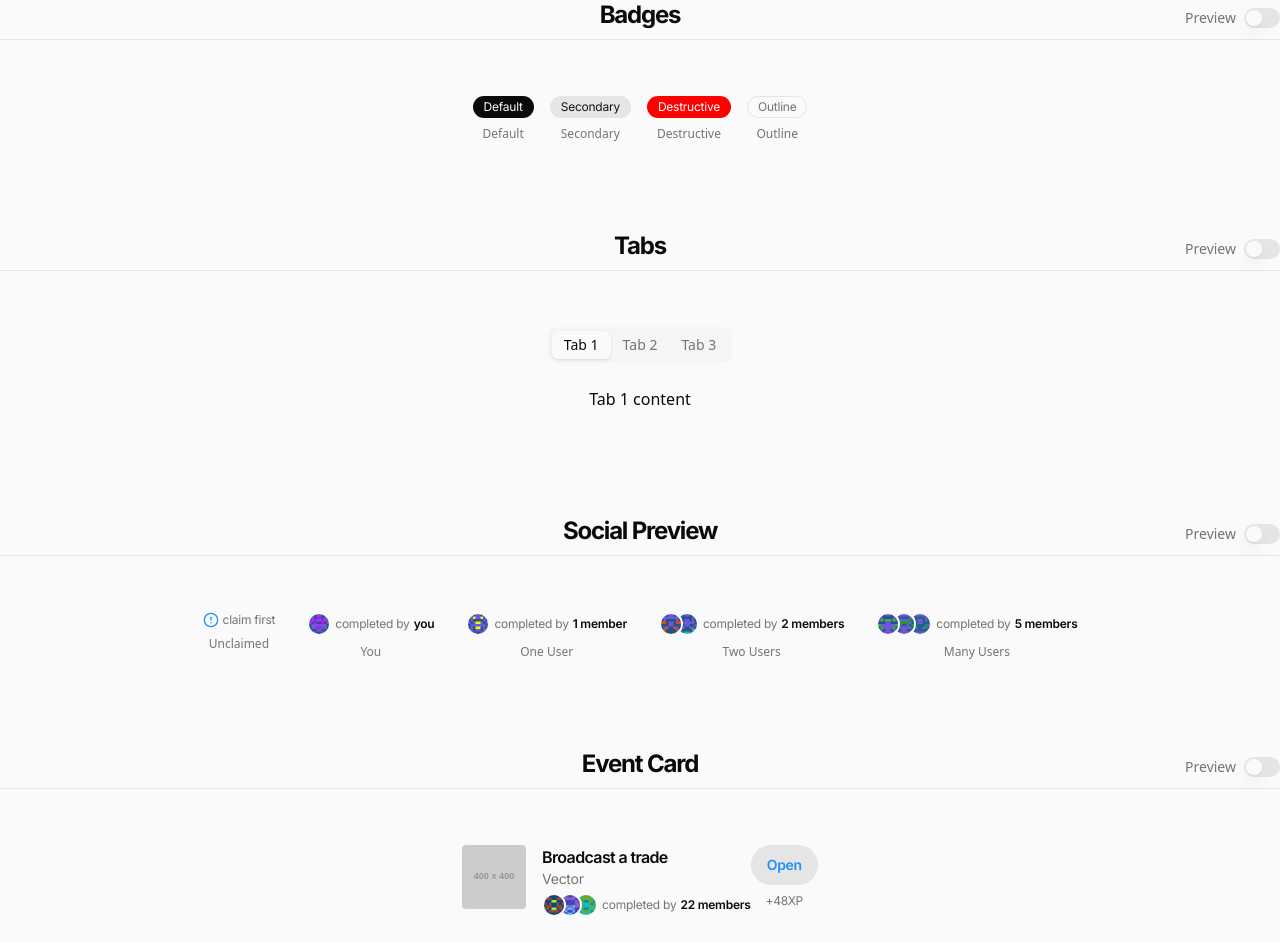
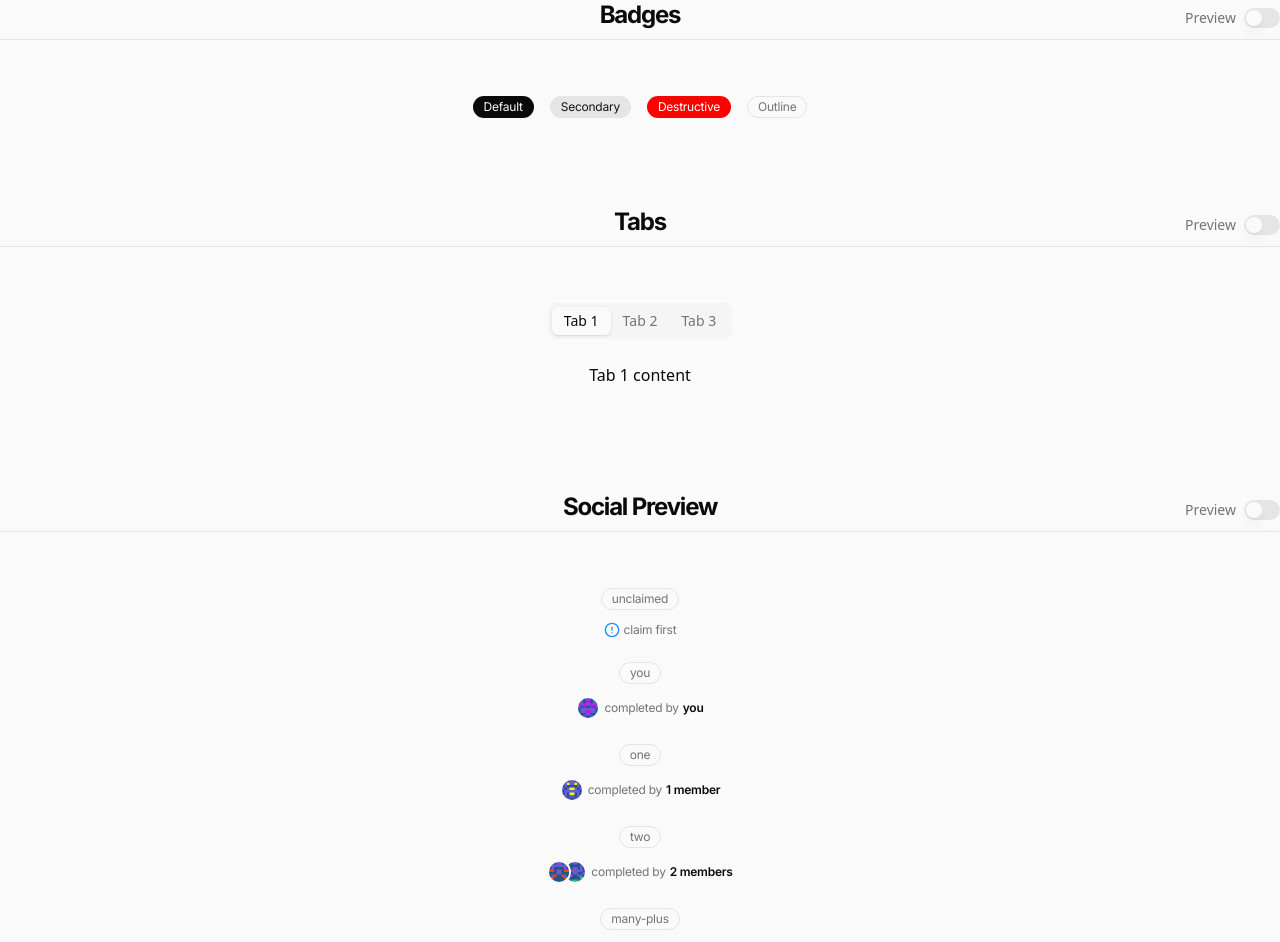
Before and after one commit to peacenode/styledoc, a Next.js app: page / in a window 1280 px wide. Shown: the part 3880-4822 px from the top of the page. Built offline with nearby package versions, Linux system fonts and the light colour scheme.

Commit message:
updating docs

```diff
--- /dev/null
+++ b/src/app/api/component-code/route.ts
@@ -0,0 +1,46 @@
+import { NextRequest, NextResponse } from 'next/server';
+import fs from 'fs';
+import path from 'path';
+
+// Map of component names to their file paths
+const componentPathMap: Record<string, string> = {
+  'button': 'src/components/ui/button.tsx',
+  'badge': 'src/components/ui/badge.tsx',
+  'tabs': 'src/components/ui/tabs.tsx',
+  'socialpreview': 'src/components/ui/socialpreview.tsx',
+  'eventcard': 'src/components/ui/eventcard.tsx',
+  // Add more components as needed
+};
+
+export async function GET(request: NextRequest) {
+  const searchParams = request.nextUrl.searchParams;
+  const componentPath = searchParams.get('path');
+
+  // Safety check to prevent directory traversal
+  if (!componentPath || componentPath.includes('..')) {
+    return NextResponse.json({ error: 'Invalid path' }, { status: 400 });
+  }
+
+  // Get the actual file path
+  let filePath = componentPath;
+
+  // If it's a component name instead of a path, get the mapped path
+  if (componentPath in componentPathMap) {
+    filePath = componentPathMap[componentPath];
+  }
+
+  // Ensure the path is within the components directory
+  const fullPath = path.join(process.cwd(), filePath);
+  if (!fullPath.startsWith(path.join(process.cwd(), 'src'))) {
+    return NextResponse.json({ error: 'Access denied' }, { status: 403 });
+  }
+
+  try {
+    // Read the file
+    const fileContent = fs.readFileSync(fullPath, 'utf-8');
+    return NextResponse.json({ code: fileContent });
+  } catch (error) {
+    console.error(`Error reading file ${fullPath}:`, error);
+    return NextResponse.json({ error: 'Failed to read file' }, { status: 500 });
+  }
+}
--- a/src/app/page.tsx
+++ b/src/app/page.tsx
@@ -335,7 +335,11 @@ export function EventCard({
           </Tabs>
         </section>
 
-        <ComponentPreview title="Buttons" code={buttonCode}>
+        <ComponentPreview
+          title="Buttons"
+          componentPath="button"
+          code={buttonCode}
+        >
           <div className="space-y-8 max-w-3xl mx-auto">
             {/* Variants */}
             <div className="space-y-4">
@@ -443,28 +447,24 @@ export function EventCard({
           </div>
         </ComponentPreview>
 
-        <ComponentPreview title="Badges" code={badgeCode}>
+        <ComponentPreview
+          title="Badges"
+          componentPath="badge"
+          code={badgeCode}
+        >
           <div className="flex flex-wrap gap-4 justify-center">
-            <div className="flex flex-col items-center gap-2">
-              <Badge variant="default">Default</Badge>
-              <span className="text-xs text-muted-foreground">Default</span>
-            </div>
-            <div className="flex flex-col items-center gap-2">
-              <Badge variant="secondary">Secondary</Badge>
-              <span className="text-xs text-muted-foreground">Secondary</span>
-            </div>
-            <div className="flex flex-col items-center gap-2">
-              <Badge variant="destructive">Destructive</Badge>
-              <span className="text-xs text-muted-foreground">Destructive</span>
-            </div>
-            <div className="flex flex-col items-center gap-2">
-              <Badge variant="outline">Outline</Badge>
-              <span className="text-xs text-muted-foreground">Outline</span>
-            </div>
+            <Badge variant="default">Default</Badge>
+            <Badge variant="secondary">Secondary</Badge>
+            <Badge variant="destructive">Destructive</Badge>
+            <Badge variant="outline">Outline</Badge>
           </div>
         </ComponentPreview>
 
-        <ComponentPreview title="Tabs" code={tabsCode}>
+        <ComponentPreview
+          title="Tabs"
+          componentPath="tabs"
+          code={tabsCode}
+        >
           <div className="flex justify-center">
             <div className="w-full max-w-md">
               <Tabs defaultValue="tab1">
@@ -481,30 +481,35 @@ export function EventCard({
           </div>
         </ComponentPreview>
 
-        <ComponentPreview title="Social Preview" code={socialPreviewCode}>
-          <div className="flex flex-wrap gap-8 justify-center">
-            <div className="flex flex-col items-center gap-2">
+        <ComponentPreview
+          title="Social Preview"
+          componentPath="socialpreview"
+          code={socialPreviewCode}
+        >
+          <div className="flex flex-col space-y-6 w-full max-w-md mx-auto">
+            <div className="flex flex-col space-y-2 items-center">
+              <Badge variant="outline" className="mb-1">unclaimed</Badge>
               <SocialPreview status="unclaimed" />
-              <span className="text-xs text-muted-foreground">Unclaimed</span>
             </div>
 
-            <div className="flex flex-col items-center gap-2">
+            <div className="flex flex-col space-y-2 items-center">
+              <Badge variant="outline" className="mb-1">you</Badge>
               <SocialPreview
                 status="you"
                 avatars={["https://api.dicebear.com/7.x/avataaars/svg?seed=user1"]}
               />
-              <span className="text-xs text-muted-foreground">You</span>
             </div>
 
-            <div className="flex flex-col items-center gap-2">
+            <div className="flex flex-col space-y-2 items-center">
+              <Badge variant="outline" className="mb-1">one</Badge>
               <SocialPreview
                 status="one"
                 avatars={["https://api.dicebear.com/7.x/avataaars/svg?seed=user2"]}
               />
-              <span className="text-xs text-muted-foreground">One User</span>
             </div>
 
-            <div className="flex flex-col items-center gap-2">
+            <div className="flex flex-col space-y-2 items-center">
+              <Badge variant="outline" className="mb-1">two</Badge>
               <SocialPreview
                 status="two"
                 avatars={[
@@ -512,10 +517,10 @@ export function EventCard({
                   "https://api.dicebear.com/7.x/avataaars/svg?seed=user4"
                 ]}
               />
-              <span className="text-xs text-muted-foreground">Two Users</span>
             </div>
 
-            <div className="flex flex-col items-center gap-2">
+            <div className="flex flex-col space-y-2 items-center">
+              <Badge variant="outline" className="mb-1">many-plus</Badge>
               <SocialPreview
                 status="many-plus"
                 count={5}
@@ -525,14 +530,17 @@ export function EventCard({
                   "https://api.dicebear.com/7.x/avataaars/svg?seed=user7"
                 ]}
               />
-              <span className="text-xs text-muted-foreground">Many Users</span>
             </div>
           </div>
         </ComponentPreview>
 
-        <ComponentPreview title="Event Card" code={eventCardCode}>
-          <div className="flex justify-center">
-            <div className="max-w-2xl">
+        <ComponentPreview
+          title="Event Card"
+          componentPath="eventcard"
+          code={eventCardCode}
+        >
+          <div className="flex justify-center w-full">
+            <div className="w-full max-w-2xl">
               <EventCard
                 iconSrc="https://placehold.co/400x400/2563eb/FFFFFF.png?text=V"
                 iconAlt="Vector app icon"
@@ -549,6 +557,7 @@ export function EventCard({
                     "0xDCEceaf3fc5C0a63d195d69b1A90011b7B19650D"
                   ]
                 }}
+                className="w-full"
               />
             </div>
           </div>
--- a/src/components/display/component-preview.tsx
+++ b/src/components/display/component-preview.tsx
@@ -1,19 +1,49 @@
 "use client";
 
-import React, { useState } from "react";
+import React, { useState, useEffect } from "react";
 import { Switch } from "@/components/ui/switch";
 import { Button } from "@/components/ui/button";
 import { Copy, Check } from "lucide-react";
 
 interface ComponentPreviewProps {
   title: string;
-  code: string;
+  componentPath?: string; // Path to the component file
+  code?: string; // Fallback static code
   children: React.ReactNode;
 }
 
-export function ComponentPreview({ title, code, children }: ComponentPreviewProps) {
+export function ComponentPreview({
+  title,
+  componentPath,
+  code: staticCode,
+  children
+}: ComponentPreviewProps) {
   const [showCode, setShowCode] = useState(false);
   const [copied, setCopied] = useState(false);
+  const [code, setCode] = useState(staticCode || "");
+
+  useEffect(() => {
+    async function loadComponentCode() {
+      if (componentPath) {
+        try {
+          // Use Next.js public folder or API route to serve component files
+          const response = await fetch(`/api/component-code?path=${encodeURIComponent(componentPath)}`);
+          if (response.ok) {
+            const data = await response.json();
+            setCode(data.code);
+          } else {
+            console.error("Failed to load component code");
+          }
+        } catch (error) {
+          console.error("Error loading component code:", error);
+        }
+      }
+    }
+
+    if (componentPath) {
+      loadComponentCode();
+    }
+  }, [componentPath]);
 
   const copyToClipboard = async () => {
     await navigator.clipboard.writeText(code);
--- a/src/components/ui/eventcard.tsx
+++ b/src/components/ui/eventcard.tsx
@@ -45,7 +45,7 @@ export function EventCard({
       {...props}
     >
       <div className="flex items-start justify-between">
-        <div className="flex gap-4">
+        <div className="flex gap-2">
           {/* Icon/Image section - only shown if iconSrc is provided */}
           {iconSrc && (
             <div className="flex-shrink-0 h-16 w-16 overflow-hidden rounded-sm">
```
Also changed, not shown: 1 other file (tests, documents, lock files or other folders).
